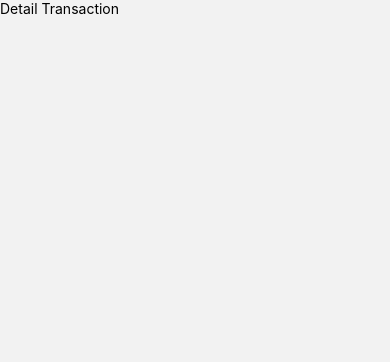
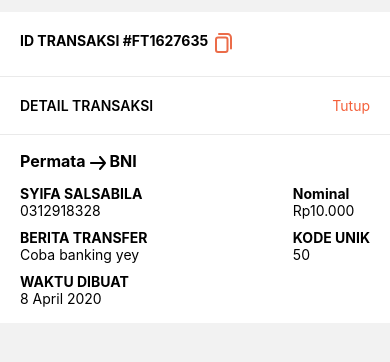
Before and after one commit to kouseina/flip-transaction, a React Native app: screen /DetailTransaction in a window 390 px wide. Shown: the top 362 px of the page. Built offline with nearby package versions, Linux system fonts and the light colour scheme; no server answers.

Commit message:
feat: add api, and detail transaction

```diff
--- a/package.json
+++ b/package.json
@@ -10,6 +10,7 @@
     "lint": "eslint ."
   },
   "dependencies": {
+    "@react-native-clipboard/clipboard": "^1.8.4",
     "@react-native-masked-view/masked-view": "^0.2.6",
     "@react-navigation/native": "^6.0.2",
     "@react-navigation/stack": "^6.0.7",
--- a/src/assets/icons/IconCopy.js
+++ b/src/assets/icons/IconCopy.js
@@ -1,5 +1,5 @@
 import React from 'react';
-import Svg, {Path} from 'react-native-svg';
+import Svg, {Path, Rect} from 'react-native-svg';
 
 const IconCopy = () => {
   return (
@@ -9,9 +9,20 @@
       viewBox="0 0 24 24"
       fill="none"
       xmlns="http://www.w3.org/2000/svg">
+      <Rect
+        x="5"
+        y="5.5"
+        width="11.5"
+        height="14.5"
+        rx="2"
+        stroke="#EB6C49"
+        strokeWidth="2"
+      />
       <Path
-        d="M18 5V4C18 3.46957 17.7893 2.96086 17.4142 2.58579C17.0391 2.21071 16.5304 2 16 2H8C7.46957 2 6.96086 2.21071 6.58579 2.58579C6.21071 2.96086 6 3.46957 6 4V5C5.20435 5 4.44129 5.31607 3.87868 5.87868C3.31607 6.44129 3 7.20435 3 8V19C3 19.7956 3.31607 20.5587 3.87868 21.1213C4.44129 21.6839 5.20435 22 6 22H18C18.7956 22 19.5587 21.6839 20.1213 21.1213C20.6839 20.5587 21 19.7956 21 19V8C21 7.20435 20.6839 6.44129 20.1213 5.87868C19.5587 5.31607 18.7956 5 18 5ZM8 4H16V8H8V4ZM19 19C19 19.2652 18.8946 19.5196 18.7071 19.7071C18.5196 19.8946 18.2652 20 18 20H6C5.73478 20 5.48043 19.8946 5.29289 19.7071C5.10536 19.5196 5 19.2652 5 19V8C5 7.73478 5.10536 7.48043 5.29289 7.29289C5.48043 7.10536 5.73478 7 6 7V8C6 8.53043 6.21071 9.03914 6.58579 9.41421C6.96086 9.78929 7.46957 10 8 10H16C16.5304 10 17.0391 9.78929 17.4142 9.41421C17.7893 9.03914 18 8.53043 18 8V7C18.2652 7 18.5196 7.10536 18.7071 7.29289C18.8946 7.48043 19 7.73478 19 8V19Z"
-        fill="#E67054"
+        d="M8 2C8 2 14.5 2.00001 16.5 2C18.5 2 20 3.73534 20 6C20 8.26467 20 16.5 20 16.5"
+        stroke="#EB6C49"
+        strokeWidth="2"
+        strokeLinecap="round"
       />
     </Svg>
   );
--- a/src/containers/TransactionCard/index.js
+++ b/src/containers/TransactionCard/index.js
@@ -5,25 +5,41 @@
 
 import styles from './style';
 
-const TransactionCard = ({onPress, isSuccess}) => {
+const TransactionCard = ({onPress, data}) => {
+  const isSuccess = () => data.status === 'SUCCESS';
+  const createAt = Date(data.completed_at);
+
+  const GetFormattedDate = dataTime => {
+    let data = Date(dataTime);
+    var month = data.getMonth() + 1;
+    var day = data.getDate();
+    var year = data.getFullYear();
+
+    return month + '/' + day + '/' + year;
+  };
+
+  console.log(data ? GetFormattedDate(createAt) : 'null');
+
   return (
     <TouchableOpacity style={styles.container} onPress={onPress}>
-      <View style={styles.labelLeft(isSuccess)} />
+      <View style={styles.labelLeft(isSuccess())} />
       <View style={styles.padding}>
         <View style={styles.column}>
           <View style={styles.row}>
-            <Text style={styles.nameBank}>Permata</Text>
+            <Text style={styles.nameBank}>{data ? data.sender_bank : ''}</Text>
             <IconArrowForward />
-            <Text style={styles.nameBank}>BNI</Text>
+            <Text style={styles.nameBank}>
+              {data ? data.beneficiary_bank : ''}
+            </Text>
           </View>
-          <Text style={styles.name}>Reza Mauliadi</Text>
+          <Text style={styles.name}>{data ? data.beneficiary_name : ''}</Text>
           <Text>
-            <Text>Rp10.001 </Text>
+            <Text>Rp{data ? data.amount : ''} </Text>
             <Text style={{fontSize: 9}}> &#9679; </Text>
             <Text> 8 April 2020</Text>
           </Text>
         </View>
-        <Label isSuccess={isSuccess} />
+        <Label isSuccess={isSuccess()} />
       </View>
     </TouchableOpacity>
   );
--- a/src/pages/DetailTransaction/index.js
+++ b/src/pages/DetailTransaction/index.js
@@ -1,10 +1,72 @@
+import Clipboard from '@react-native-clipboard/clipboard';
+import {useNavigation} from '@react-navigation/core';
 import React from 'react';
-import {StyleSheet, Text, View} from 'react-native';
+import {Text, ToastAndroid, TouchableOpacity, View} from 'react-native';
+import {IconArrowForward, IconCopy} from '../../assets';
+
+import styles from './style';
 
 const DetailTransaction = () => {
+  const navigation = useNavigation();
+
+  const copyToClipboard = () => {
+    Clipboard.setString('#FT1627635');
+    ToastAndroid.show('copied', ToastAndroid.SHORT);
+  };
+
   return (
-    <View>
-      <Text>Detail Transaction</Text>
+    <View style={styles.page}>
+      <View style={[styles.row, styles.border, {borderBottomWidth: 0.5}]}>
+        <Text style={styles.bold}>ID TRANSAKSI #FT1627635 </Text>
+        <TouchableOpacity onPress={copyToClipboard}>
+          <IconCopy />
+        </TouchableOpacity>
+      </View>
+      <View
+        style={[
+          styles.row,
+          styles.justifyBetween,
+          styles.border,
+          {borderBottomWidth: 1},
+        ]}>
+        <Text style={styles.semiBold}>DETAIL TRANSAKSI</Text>
+        <TouchableOpacity onPress={() => navigation.goBack()}>
+          <Text style={styles.closeText}>Tutup</Text>
+        </TouchableOpacity>
+      </View>
+      <View style={styles.column}>
+        <View style={styles.row}>
+          <Text style={[styles.bold, styles.nameBank]}>Permata</Text>
+          <IconArrowForward />
+          <Text style={[styles.bold, styles.nameBank]}>BNI</Text>
+        </View>
+        <View style={[styles.row, styles.justifyBetween]}>
+          <View style={styles.justifyStart}>
+            <View style={styles.card}>
+              <Text style={[styles.bold, styles.name]}>Syifa Salsabila</Text>
+              <Text>0312918328</Text>
+            </View>
+            <View style={styles.card}>
+              <Text style={styles.bold}>BERITA TRANSFER</Text>
+              <Text>Coba banking yey</Text>
+            </View>
+            <View style={styles.card}>
+              <Text style={styles.bold}>WAKTU DIBUAT</Text>
+              <Text>8 April 2020</Text>
+            </View>
+          </View>
+          <View style={styles.justifyStart}>
+            <View style={styles.card}>
+              <Text style={styles.bold}>Nominal</Text>
+              <Text>Rp10.000</Text>
+            </View>
+            <View style={styles.card}>
+              <Text style={styles.bold}>KODE UNIK</Text>
+              <Text>50</Text>
+            </View>
+          </View>
+        </View>
+      </View>
     </View>
   );
 };
--- a/src/pages/DetailTransaction/style.js
+++ b/src/pages/DetailTransaction/style.js
@@ -1,3 +1,59 @@
 import {StyleSheet} from 'react-native';
 
-export default StyleSheet.create({});
+export default StyleSheet.create({
+  page: {
+    backgroundColor: 'white',
+    marginTop: 12,
+  },
+
+  row: {
+    flexDirection: 'row',
+    flexWrap: 'wrap',
+  },
+
+  justifyBetween: {
+    justifyContent: 'space-between',
+  },
+
+  justifyStart: {
+    justifyContent: 'flex-start',
+  },
+
+  border: {
+    padding: 20,
+    borderColor: '#EAEAEA',
+  },
+
+  id: {
+    fontWeight: 'bold',
+  },
+
+  column: {
+    paddingVertical: 16,
+    paddingHorizontal: 20,
+  },
+
+  bold: {
+    fontWeight: 'bold',
+  },
+
+  semiBold: {
+    fontWeight: '600',
+  },
+
+  closeText: {
+    color: '#F4603A',
+  },
+
+  nameBank: {
+    fontSize: 16,
+  },
+
+  card: {
+    marginTop: 10,
+  },
+
+  name: {
+    textTransform: 'uppercase',
+  },
+});
--- a/src/pages/ListTransaction/index.js
+++ b/src/pages/ListTransaction/index.js
@@ -1,6 +1,7 @@
 import {useNavigation} from '@react-navigation/core';
 import React from 'react';
 import {
+  FlatList,
   ListViewComponent,
   Text,
   TextInput,
@@ -18,6 +19,28 @@
   const navigation = useNavigation();
   const [modalVisible, setModalVisible] = React.useState(false);
   const [filter, setFilter] = React.useState('URUTKAN');
+  const [dataTransaction, setDataTransaction] = React.useState([]);
+
+  const getListTransaction = async () => {
+    const transaction = await (
+      await fetch('https://nextar.flip.id/frontend-test')
+    ).json();
+    const arrayTransaction = [];
+
+    for (const key in transaction) {
+      if (Object.hasOwnProperty.call(transaction, key)) {
+        arrayTransaction.push(transaction[key]);
+      }
+    }
+
+    setDataTransaction(arrayTransaction);
+  };
+
+  React.useEffect(() => {
+    getListTransaction();
+  }, []);
+
+  console.log(dataTransaction[0]);
 
   return (
     <View style={styles.page}>
@@ -51,12 +74,16 @@
           <IconArrowDownward />
         </TouchableOpacity>
       </View>
-      <View style={styles.listView}>
-        <TransactionCard isSuccess={false} />
-        <TransactionCard isSuccess={false} />
-        <TransactionCard isSuccess={true} />
-        <TransactionCard isSuccess={true} />
-      </View>
+      <FlatList
+        style={styles.listView}
+        data={dataTransaction}
+        renderItem={({item}) => (
+          <TransactionCard
+            onPress={() => navigation.navigate('DetailTransaction')}
+            data={item}
+          />
+        )}
+      />
     </View>
   );
 };
--- a/src/pages/ListTransaction/style.js
+++ b/src/pages/ListTransaction/style.js
@@ -29,6 +29,6 @@
   },
 
   listView: {
-    marginVertical: 12,
+    marginTop: 12,
   },
 });
```
Also changed, not shown: src/assets/icons/copy-outline 1.svg (added), 1 other file (tests, documents, lock files or other folders).
